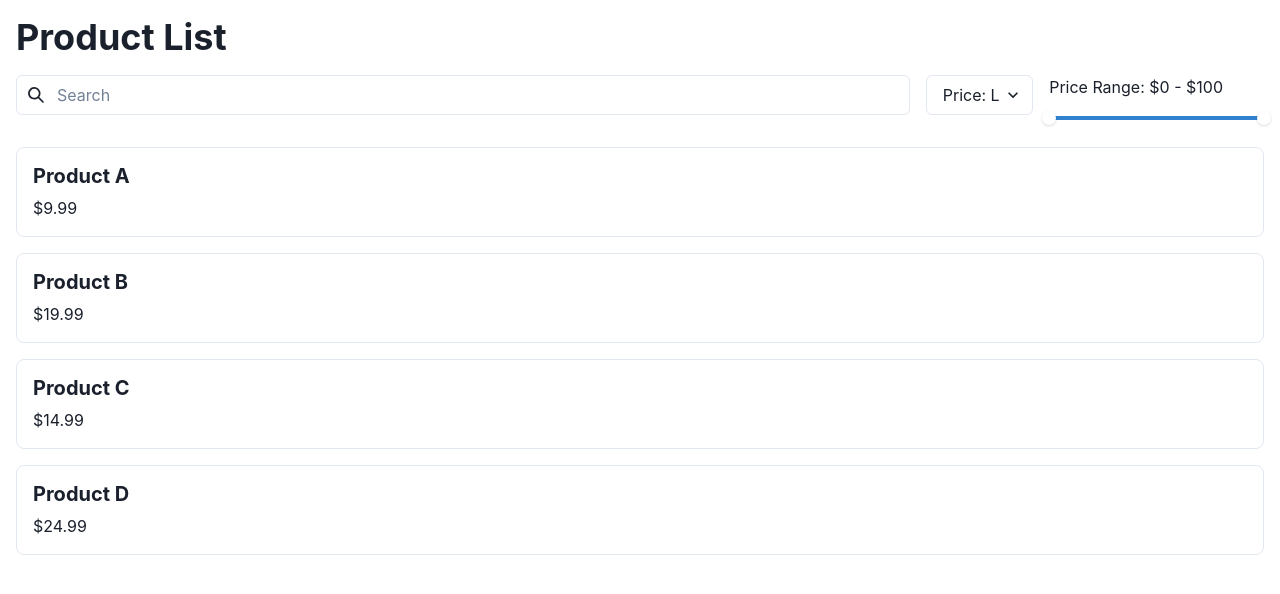
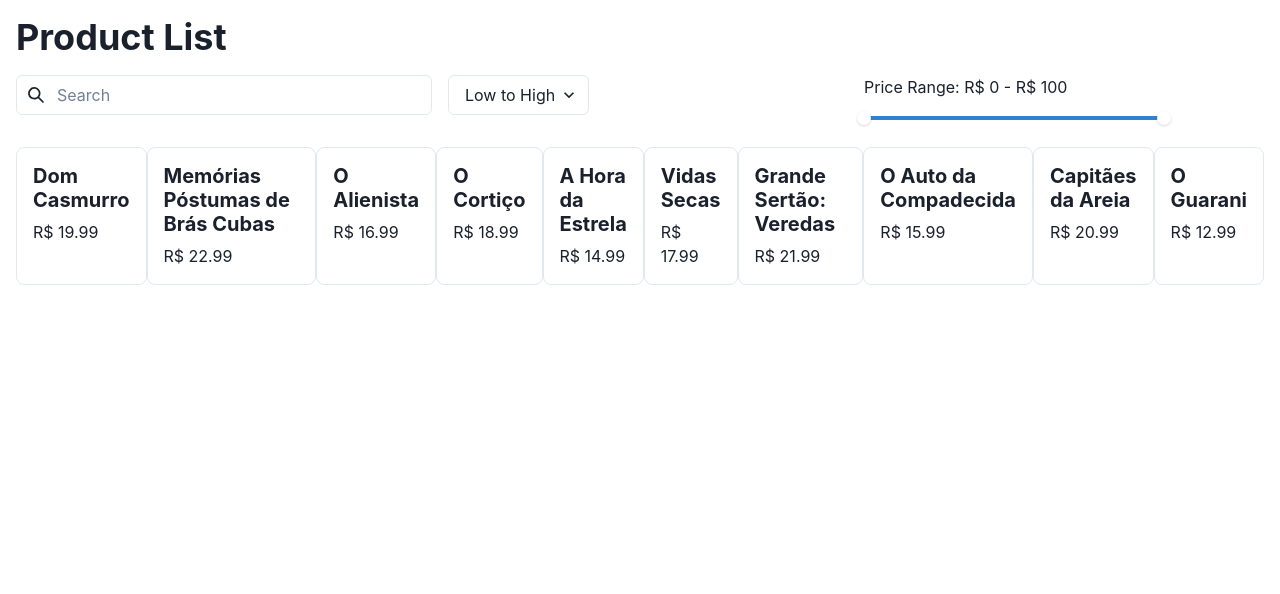
Before and after one commit to robjunior/showcase, a React (Create React App) app: page / in a window 1280 px wide. Shown: the top 594 px of the page. Built offline with nearby package versions, Linux system fonts and the light colour scheme; data requests are answered from the project's data file.

Commit message:
Fix: Chakra-UI import and logic

```diff
--- a/db.json
+++ b/db.json
@@ -2,23 +2,53 @@
   "products": [
     {
       "id": 1,
-      "name": "Product A",
-      "price": 9.99
+      "name": "Dom Casmurro",
+      "price": 19.99
     },
     {
       "id": 2,
-      "name": "Product B",
-      "price": 19.99
+      "name": "Memórias Póstumas de Brás Cubas",
+      "price": 22.99
     },
     {
       "id": 3,
-      "name": "Product C",
+      "name": "O Alienista",
+      "price": 16.99
+    },
+    {
+      "id": 4,
+      "name": "O Cortiço",
+      "price": 18.99
+    },
+    {
+      "id": 5,
+      "name": "A Hora da Estrela",
       "price": 14.99
     },
     {
-      "id": 4,
-      "name": "Product D",
-      "price": 24.99
+      "id": 6,
+      "name": "Vidas Secas",
+      "price": 17.99
+    },
+    {
+      "id": 7,
+      "name": "Grande Sertão: Veredas",
+      "price": 21.99
+    },
+    {
+      "id": 8,
+      "name": "O Auto da Compadecida",
+      "price": 15.99
+    },
+    {
+      "id": 9,
+      "name": "Capitães da Areia",
+      "price": 20.99
+    },
+    {
+      "id": 10,
+      "name": "O Guarani",
+      "price": 12.99
     }
   ]
 }
--- a/src/components/Products/ProductList.tsx
+++ b/src/components/Products/ProductList.tsx
@@ -78,12 +78,16 @@ const ProductList = () => {
                     <InputLeftElement pointerEvents="none" children={<SearchIcon />} />
                     <Input type="text" placeholder="Search" value={searchTerm} onChange={handleSearchTermChange} />
                 </InputGroup>
-                <Select ml={4} w="150px" value={sortOrder} onChange={handleSortOrderChange}>
-                    <option value="asc">Price: Low to High</option>
-                    <option value="desc">Price: High to Low</option>
+
+                <InputGroup>
+                    <Select ml={4} w="auto" value={sortOrder} onChange={handleSortOrderChange}>
+                        <option value="asc">Low to High</option>
+                        <option value="desc">High to Low</option>
                     </Select>
+                </InputGroup>
+                <InputGroup>
                     <Box ml={4} w="300px">
-                    <Text mb={2}>Price Range: ${priceRange[0]} - ${priceRange[1]}</Text>
+                        <Text mb={2}>Price Range: R$ {priceRange[0]} - R$ {priceRange[1]}</Text>
                         <RangeSlider defaultValue={priceRange} min={0} max={100} onChange={handlePriceRangeChange}>
                             <RangeSliderTrack>
                                 <RangeSliderFilledTrack />
@@ -92,17 +96,18 @@ const ProductList = () => {
                             <RangeSliderThumb index={1} />
                         </RangeSlider>
                     </Box>
+                </InputGroup>
             </Flex>
-            <Box>
+            <Flex>
                 {filteredProducts.map((product) => (
                     <Box key={product.id} p={4} borderWidth="1px" borderRadius="lg" mb={4}>
                         <Heading as="h2" size="md" mb={2}>
                             {product.name}
                         </Heading>
-                        <Text>${product.price.toFixed(2)}</Text>
+                        <Text>R$ {product.price.toFixed(2)}</Text>
                     </Box>
                 ))}
-            </Box>
+            </Flex>
         </Box>
     );
 };
```
Also changed, not shown: src/App.css (deleted, +0 -38 lines). Lines whose indentation alone changed are shown as unchanged.
